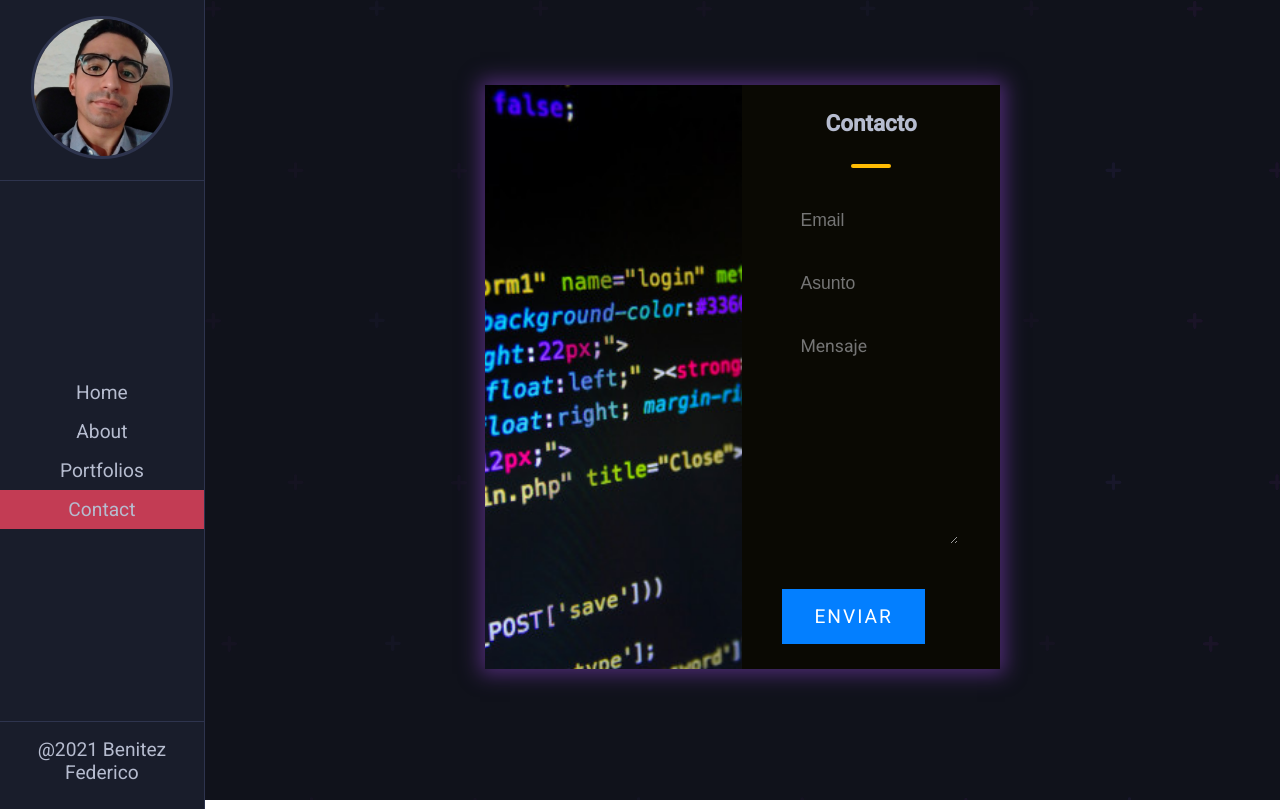
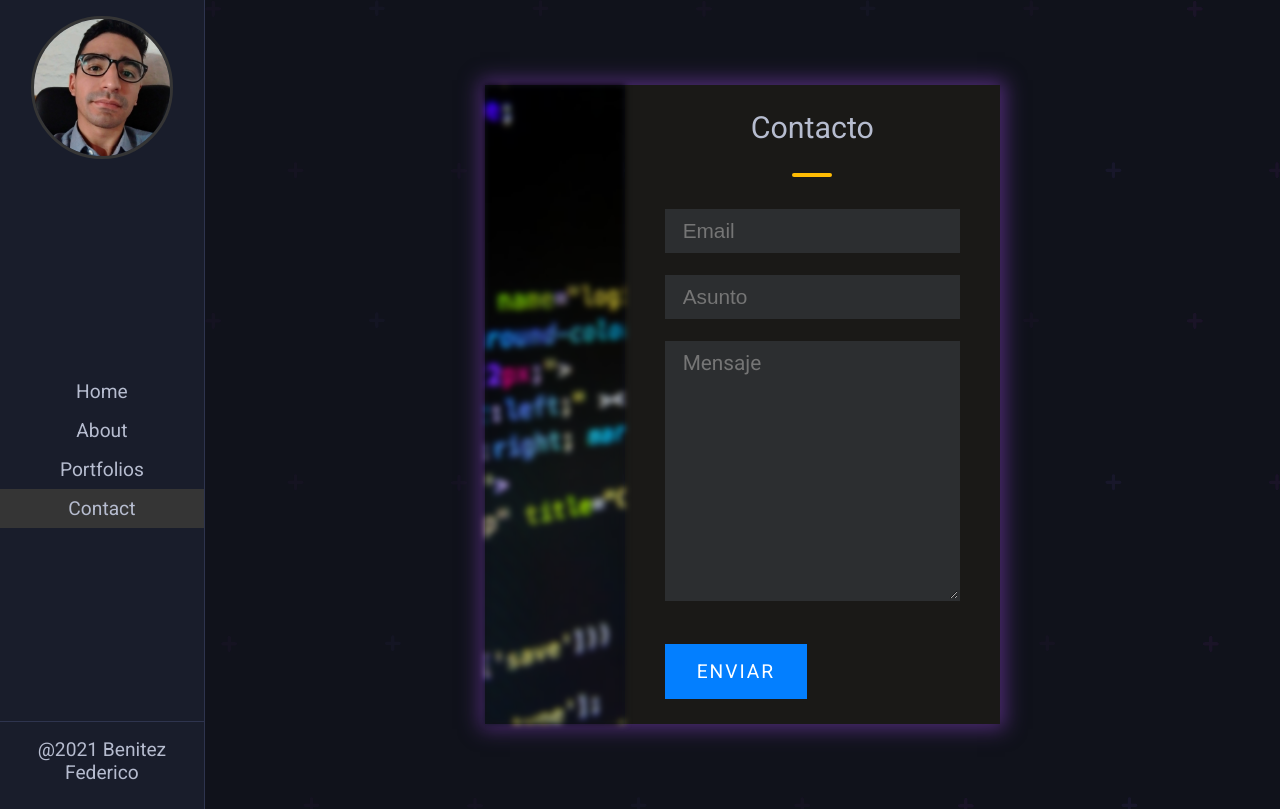
Before and after one commit to Federico-Benitez/old-portfolio, a React (Create React App) app: page /contact in a window 1280 px wide. Built offline with nearby package versions, Linux system fonts and the light colour scheme.

Commit message:
cambios en el about

```diff
--- a/src/Components/ImageSection.js
+++ b/src/Components/ImageSection.js
@@ -12,8 +12,8 @@ function ImageSection() {
           <span style={{ fontWeight: "400" }}>Federico Benitez</span>
         </h4> */}
         <p className="about-text">
-          Lorem ipsum dolor sit amet consectetur adipisicing elit. Nulla,
-          maiores! Debitis repellendus similique.
+          Apasionado por las tecnologias Web, desarrollo móvil, inteligencia
+          artificial y big data!.
         </p>
         <div className="about-details">
           <div className="left-section">
--- a/src/Pages/AboutPage.js
+++ b/src/Pages/AboutPage.js
@@ -14,6 +14,35 @@ function AboutPage() {
       <Title title={"Acerca de mi"} span={"Acerca de mi"} />
       <ImageSection />
       <Title title={"Skills"} span={"Skills"} />
+      <div className="services-container">
+        <ServicesSection
+          image={webDevelop}
+          title={"Desarrollo de Páginas Web Responsive"}
+          text={
+            "Páginas web adaptadas para cualquier dispositivo, grande o pequeño."
+          }
+        />
+        <ServicesSection
+          image={api}
+          title={"Desarrollo Rest APIs"}
+          text={"Aplicaciónes web para servir a distintos servicios web."}
+        />
+        <ServicesSection
+          image={testing}
+          title={"Testing"}
+          text={
+            "Testeo y Debugging de Apps Web para evitar fallos y vulnerabilidades."
+          }
+        />
+        <ServicesSection
+          image={deploy}
+          title={"Deploy de Apps y APIs"}
+          text={
+            "Deploy de Apps y APIs para ser accedidas desde cualquier lugar."
+          }
+        />
+      </div>
+      <Title title={"Conocimientos"} span={"Conocimientos"} />
       <div className="all-skills-container">
         <SkillSection skill={"JavaScript"} progress={"70%"} width={"70%"} />
         <SkillSection skill={"HTML"} progress={"80%"} width={"80%"} />
@@ -24,17 +53,6 @@ function AboutPage() {
         <SkillSection skill={"MySQL"} progress={"75%"} width={"75%"} />
         <SkillSection skill={"MongoDB"} progress={"60%"} width={"60%"} />
       </div>
-      <Title title={"Tareas"} span={"Tareas"} />
-      <div className="services-container">
-        <ServicesSection
-          image={webDevelop}
-          title={"Responsive Website Design"}
-          text={""}
-        />
-        <ServicesSection image={api} title={"Desarrollo Rest APIs"} text={""} />
-        <ServicesSection image={testing} title={"Testing"} text={""} />
-        <ServicesSection image={deploy} title={"Deploy"} text={""} />
-      </div>
     </div>
   );
 }
--- a/src/Pages/HomePage.js
+++ b/src/Pages/HomePage.js
@@ -13,7 +13,7 @@ function HomePage() {
           Hola! Soy
           <span> Federico Benitez.</span>
         </h1>
-        <p className="h-sub-text">Soy un Web Developer.</p>
+        <p className="h-sub-text">Soy Web Developer.</p>
         <div className="icons">
           <Link className="icon-holder">
             <FontAwesomeIcon icon={faLinkedin} className="icon" />
--- a/src/styles/_about.scss
+++ b/src/styles/_about.scss
@@ -16,6 +16,7 @@
         margin-left: 2rem;
         h4{
             font-size: 1.5rem;
+
         }
         .about-text{
             padding: 1rem 0;
--- a/src/styles/_contact.scss
+++ b/src/styles/_contact.scss
@@ -22,20 +22,25 @@
     .left{
         background: url("../img/contact-image.jpg") no-repeat center;
         background-size: cover;
-        width: 50%;
+        width: 40%;
+        -webkit-filter: blur(3px); /* Safari 6.0 - 9.0 */
+        filter: blur(3px);
 
     }
     .right{
-        width: 50%;
+
+        width: fit-content;
         margin: auto;
         padding: 25px 40px;
         align-content: center;
-        background-color: #0A0903;
+        background-color: #1a1917;
         h3{
             text-align: center;
             position: relative;
             padding-bottom: 2rem;
             margin-bottom: 2rem;
+            font-weight: 400;
+            font-size: 1.9rem;
         }
 
         h3::after{
@@ -56,21 +61,21 @@
         padding: 0.5rem 1rem;
         outline: none;
         border: 2px solid rgba(0,0,0,0);
-        background-color: #0A0903;
-        font-size: 1.1rem;
+        background-color: rgb(44, 46, 48);
+        font-size: 1.3rem;
         margin-bottom: 22px;
         transition: .3s;
-
+        text-decoration: solid #FFF;
     }
 
     .field:hover{
-        background-color: rgba(111, 138, 226, 0.459);
+        background-color: #345995;
     }
 
-    .field:focus{
-        background-color: rgba(109, 56, 161, 0.667);
-        border: 2px none rgb(41, 64, 240);
-    }
+    // .field:focus{
+    //     // background-color: #345995;
+    //     // border: 2px none rgb(41, 64, 240);
+    // }
     .area{
         min-height: 150px;
         font-family: inherit;
--- a/src/styles/_navbar.scss
+++ b/src/styles/_navbar.scss
@@ -11,11 +11,10 @@
             width: 100%;
             text-align: center;
             margin-top: 1rem;
-            border-bottom: 1px solid #2e344e;
             img{
                 width: 70%;
                 border-radius: 100% ;
-                border: 3px solid #2e344e;
+                border: 3px solid #353535;
                 margin-bottom: 1rem;
             }
 
@@ -68,5 +67,5 @@
 }
 
 .active{
-    background-color: #C33C54;
+    background-color: #353535;
 }
--- a/src/styles/_services.scss
+++ b/src/styles/_services.scss
@@ -29,6 +29,7 @@
                 margin: 1rem 0;
                 min-height: 8rem;
                 text-align: center ;
+
                 &::after{
                     content: "";
                     position: absolute;
@@ -42,7 +43,7 @@
             .s-text{
                 font-weight: 300;
                 max-width: fit-content;
-                font-size: 15px;
+                font-size: 1.1rem;
                 min-height: 8rem;
             }
         }
@@ -53,5 +54,7 @@
 .services-container{
     display: flex;
     justify-content: space-between;
-    margin-top: 4rem;
+    margin-top: 2rem;
+    margin-bottom: 2rem;
+
 }
```
